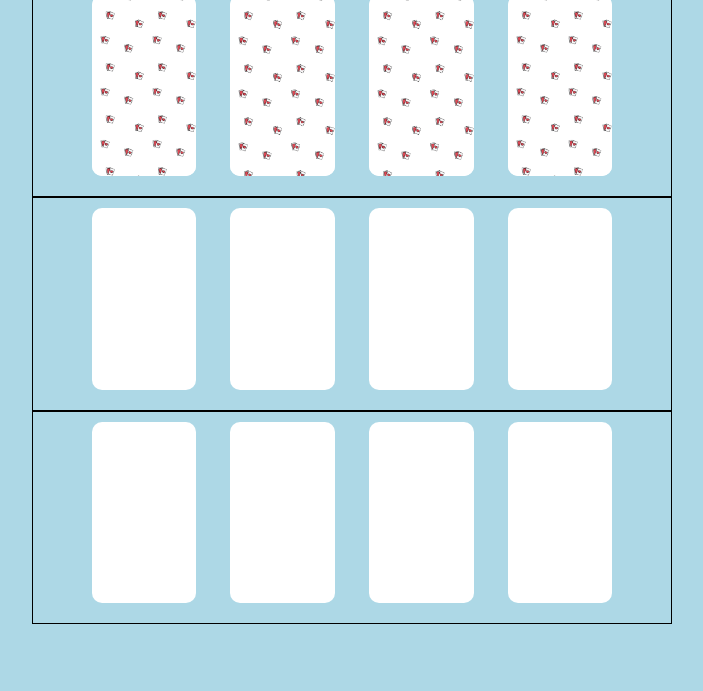
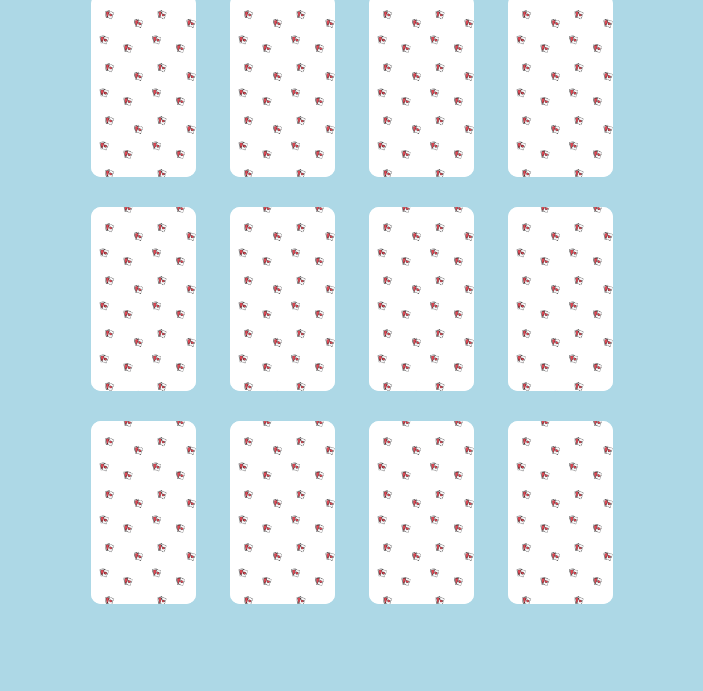
Before and after one commit to GAlessi/html-css-memory, a plain HTML site: page index.html in a window 1280 px wide. Shown: the part 109-800 px from the top of the page, without its empty margins (288-991 px from the left). Drawn offline with Linux system fonts and the light colour scheme.

Commit message:
pagina funzionante

```diff
--- a/css/style.css
+++ b/css/style.css
@@ -29,9 +29,9 @@ main{
     height: calc(100% / 3);
     width: 50%;
     margin: auto;
-    border: 1px solid black;
 }
 
+/* contenuto carte */
 .carta{
     position: relative;
     display: inline-block;
@@ -47,12 +47,10 @@ main{
     border-radius: 10px;
     width: 100%;
     background-size: contain;
-
 }
 
-
 .coperta{
-    z-index: 11;
+    z-index: 2;
     height: 100%;
     background-image: url(../img/pattern.png);
     background-repeat: repeat-y;
@@ -60,25 +58,24 @@ main{
 
 .scoperta{
     height: 80%;
-    z-index: 4;
-    background-image: url(../img/bicycle.png);
+    z-index: 1;
     background-repeat: no-repeat;
     background-position: center;
-
 }
 
-.descrizione{
+
+.descrizione {
     height: 20%;
+    width: 100%;
+    text-align: center;
     position: absolute;
     bottom: 0;
-    left: 20%;
-    z-index: 1;
+    left: 0;
 }
 
 .bianco{
     background-color: white;
     position: absolute;
-    z-index: 10;
 }
 
 .coperta:hover{
@@ -88,3 +85,28 @@ main{
 .coperta:hover + .descrizione{
     display: inline-block;
 }
+
+/* immagini carte */
+.balloon{
+    background-image: url(../img/balloon.png);
+}
+
+.bicycle{
+    background-image: url(../img/bicycle.png);
+}
+
+.ship{
+    background-image: url(../img/ship.png);
+}
+
+.submarine{
+    background-image: url(../img/submarine.png);
+}
+
+.tractor{
+    background-image: url(../img/tractor.png);
+}
+
+.tram{
+    background-image: url(../img/tram.png);
+}
--- a/index.html
+++ b/index.html
@@ -12,53 +12,116 @@
             <h1>MEMORY GAME</h1>
         </header>
 
-        <!-- prima fila di carte -->
+<!-- prima fila di carte -->
         <main>
-            <div class="container row1 ">
+            <div class="container">
 
+                <!-- contenuto singola carta -->
                 <div class="carta">
                     <div class="coperta"> </div>
                     <div class="bianco"></div>
-                    <div class="scoperta"> </div>
-                    <span class="descrizione"> BICICLETTA</span>
+                    <div class="scoperta balloon"> </div>
+                    <span class="descrizione">AIR BALLOON</span>
                 </div>
+
+                <!-- contenuto singola carta -->
                 <div class="carta">
                     <div class="coperta"> </div>
                     <div class="bianco"></div>
-                    <div class="scoperta"> </div>
-                    <span class="descrizione"> BICICLETTA</span>
+                    <div class="scoperta bicycle "> </div>
+                    <span class="descrizione"> BICYCLE</span>
                 </div>
+
+                <!-- contenuto singola carta -->
                 <div class="carta">
                     <div class="coperta"> </div>
                     <div class="bianco"></div>
-                    <div class="scoperta"> </div>
-                    <span class="descrizione"> BICICLETTA</span>
+                    <div class="scoperta ship"> </div>
+                    <span class="descrizione"> SHIP</span>
                 </div>
+
+                <!-- contenuto singola carta -->
                 <div class="carta">
                     <div class="coperta"> </div>
                     <div class="bianco"></div>
-                    <div class="scoperta"> </div>
-                    <span class="descrizione"> BICICLETTA</span>
+                    <div class="scoperta submarine"> </div>
+                    <span class="descrizione"> SUBMARINE</span>
                 </div>
             </div>
 
-            <!-- seconda fila di carte -->
+<!-- seconda fila di carte -->
+            <div class="container">
 
-            <div class="container row2">
-                <div class="carta"> </div>
-                <div class="carta baloon"> </div>
-                <div class="carta"> </div>
-                <div class="carta"> </div>
+                <!-- contenuto singola carta -->
+                <div class="carta">
+                    <div class="coperta"> </div>
+                    <div class="bianco"></div>
+                    <div class="scoperta ship"> </div>
+                    <span class="descrizione">SHIP</span>
+                </div>
+
+                <!-- contenuto singola carta -->
+                <div class="carta">
+                    <div class="coperta"> </div>
+                    <div class="bianco"></div>
+                    <div class="scoperta balloon "> </div>
+                    <span class="descrizione"> AIR BALLON</span>
+                </div>
+
+                <!-- contenuto singola carta -->
+                <div class="carta">
+                    <div class="coperta"> </div>
+                    <div class="bianco"></div>
+                    <div class="scoperta bicycle"> </div>
+                    <span class="descrizione"> BICYCLE</span>
+                </div>
+
+                <!-- contenuto singola carta -->
+                <div class="carta">
+                    <div class="coperta"> </div>
+                    <div class="bianco"></div>
+                    <div class="scoperta submarine"> </div>
+                    <span class="descrizione"> SUBMARINE</span>
+                </div>
             </div>
 
+
             <!-- terza fila di carte -->
+            <div class="container">
 
-            <div class="container row3">
-                <div class="carta"> </div>
-                <div class="carta"> </div>
-                <div class="carta"> </div>
-                <div class="carta"> </div>
+                <!-- contenuto singola carta -->
+                <div class="carta">
+                    <div class="coperta"> </div>
+                    <div class="bianco"></div>
+                    <div class="scoperta tractor"> </div>
+                    <span class="descrizione">TRACTOR</span>
+                </div>
+
+                <!-- contenuto singola carta -->
+                <div class="carta">
+                    <div class="coperta"> </div>
+                    <div class="bianco"></div>
+                    <div class="scoperta tram "> </div>
+                    <span class="descrizione"> TRAM</span>
+                </div>
+
+                <!-- contenuto singola carta -->
+                <div class="carta">
+                    <div class="coperta"> </div>
+                    <div class="bianco"></div>
+                    <div class="scoperta tractor"> </div>
+                    <span class="descrizione"> TRACTOR</span>
+                </div>
+
+                <!-- contenuto singola carta -->
+                <div class="carta">
+                    <div class="coperta"> </div>
+                    <div class="bianco"></div>
+                    <div class="scoperta tram"> </div>
+                    <span class="descrizione"> TRAM</span>
+                </div>
             </div>
+
 
         </main>
         <footer>
```
